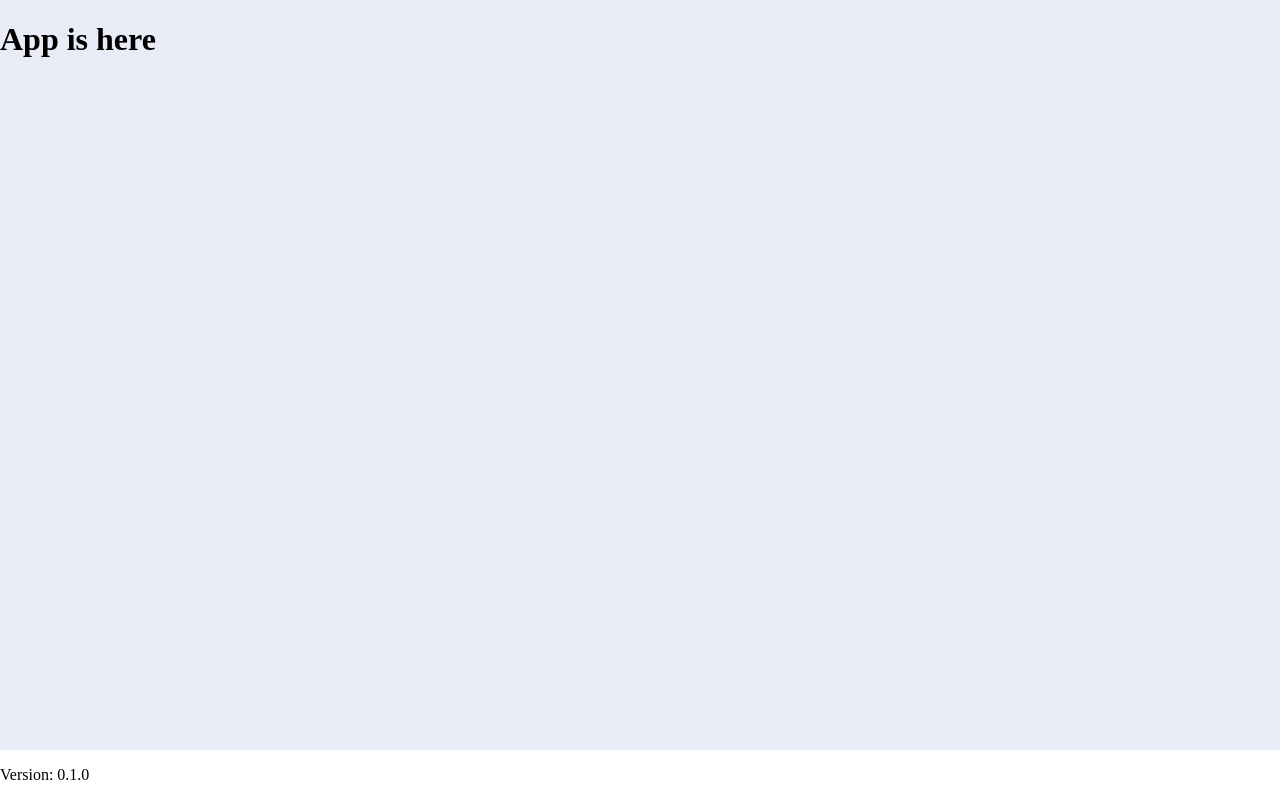
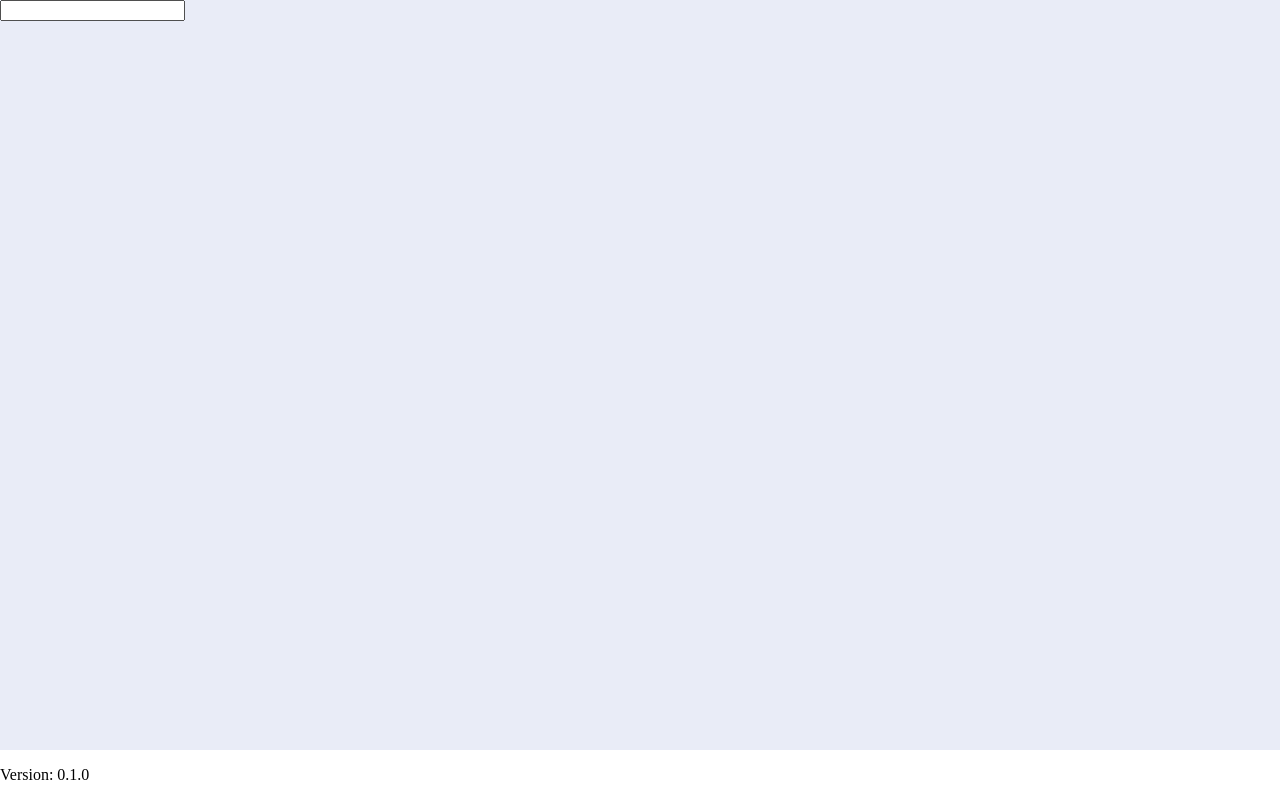
Before and after one commit to leeorf/hash-generator, a React app: page / in a window 1280 px wide. Built offline with nearby package versions, Linux system fonts and the light colour scheme.

Commit message:
feat: add input with hidden input by default

```diff
--- a/src/components/App/App.tsx
+++ b/src/components/App/App.tsx
@@ -1,4 +1,5 @@
 import { Footer } from '@/components/Footer';
+import { Input } from '../Input';
 
 import * as S from './styles';
 
@@ -7,7 +8,7 @@ export const App = () => {
     <>
       <S.GlobalStyles />
       <S.Content>
-        <h1>App is here</h1>
+        <Input />
       </S.Content>
       <Footer />
     </>
--- /dev/null
+++ b/src/components/Input/Input.tsx
@@ -0,0 +1,11 @@
+import { useState } from 'react';
+
+type Props = {
+  testId?: string;
+};
+
+export const Input = ({ testId }: Props) => {
+  const [isHidden, setIsHidden] = useState(true);
+
+  return <input type={isHidden ? 'password' : 'text'} data-testid={testId} />;
+};
--- /dev/null
+++ b/src/components/Input/index.ts
@@ -0,0 +1 @@
+export { Input } from './Input';
--- a/src/constants.ts
+++ b/src/constants.ts
@@ -1,3 +1,4 @@
 export const TestID = {
   VERSION: 'version',
+  GENERIC_INPUT: 'generic-input',
 };
```
